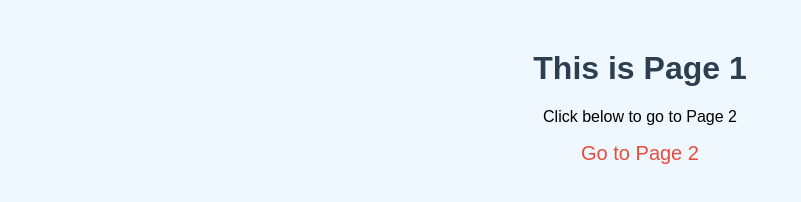
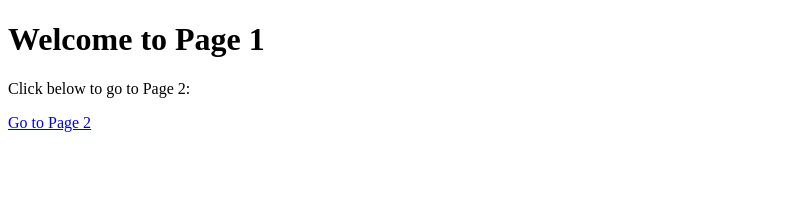
Before and after one commit to saketramteke/DEMO11, a plain HTML site: page Index.html in a window 1280 px wide. Shown: the whole page, without its empty margins (0-801 px from the left). Drawn offline with Linux system fonts and the light colour scheme.

Commit message:
Update Index.html

```diff
--- a/Index.html
+++ b/Index.html
@@ -1,32 +1,12 @@
 <!DOCTYPE html>
 <html lang="en">
 <head>
-  <meta charset="UTF-8">
-  <meta name="viewport" content="width=device-width, initial-scale=1.0">
-  <title>Page 1</title>
-  <style>
-    body {
-      font-family: Arial, sans-serif;
-      text-align: center;
-      margin-top: 50px;
-      background-color: #f0f8ff;
-    }
-    h1 {
-      color: #2c3e50;
-    }
-    a {
-      font-size: 20px;
-      text-decoration: none;
-      color: #e74c3c;
-    }
-    a:hover {
-      text-decoration: underline;
-    }
-  </style>
+    <meta charset="UTF-8">
+    <title>Page 1</title>
 </head>
 <body>
-  <h1>This is Page 1</h1>
-  <p>Click below to go to Page 2</p>
-  <a href="page2.html">Go to Page 2</a>
+    <h1>Welcome to Page 1</h1>
+    <p>Click below to go to Page 2:</p>
+    <a href="page2.html">Go to Page 2</a>
 </body>
 </html>
```
